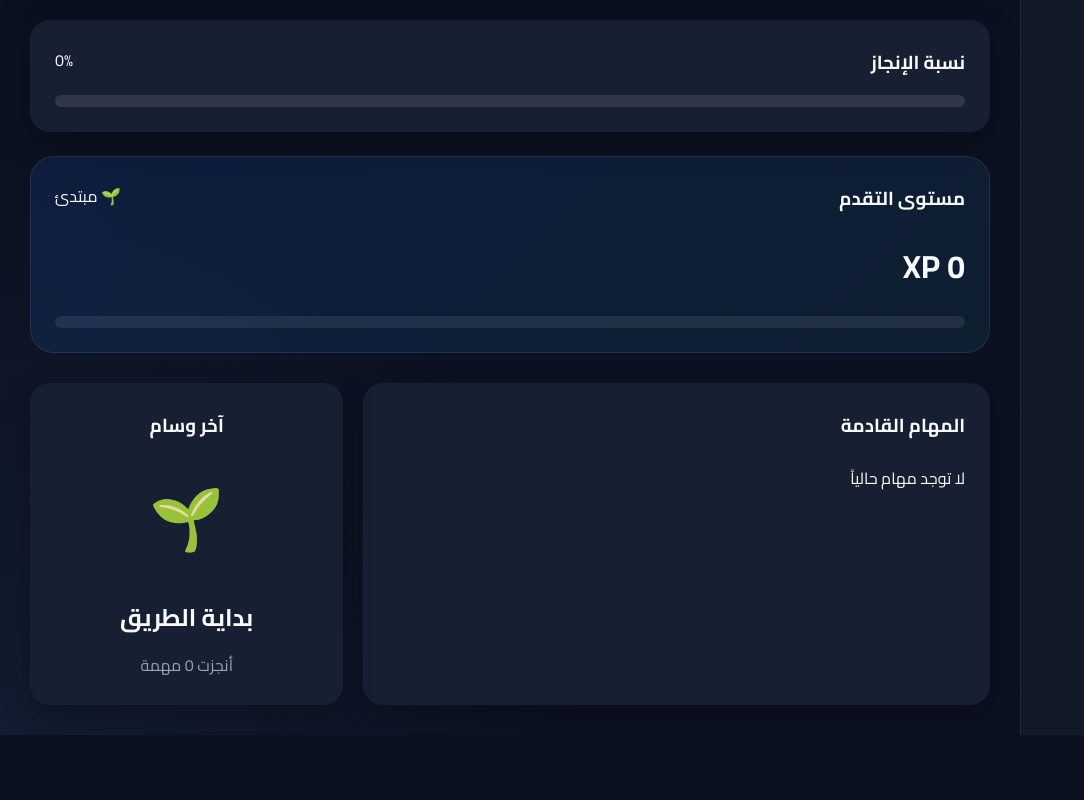
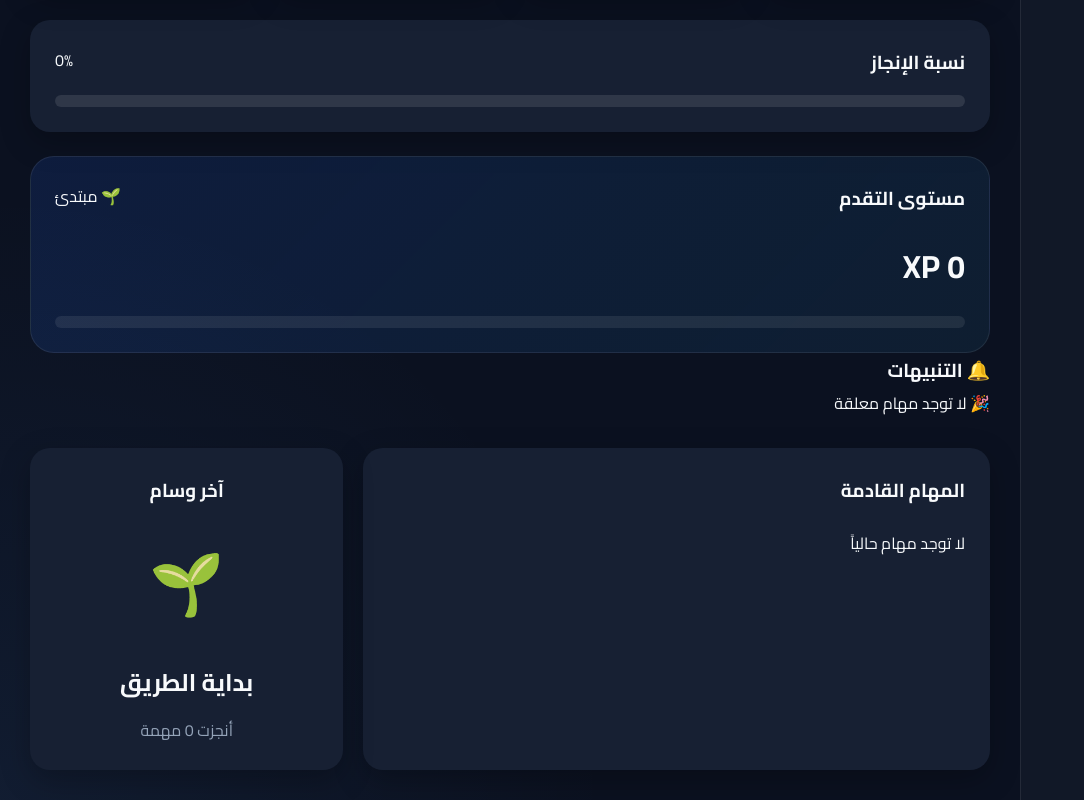
Before and after one commit to bt3762334-commits/study-shield, a React (Vite) app: page / in a window 1280 px wide. Shown: the part 778-1578 px from the top of the page, without its empty margins (0-1084 px from the left). Before the commit the page ends 1513 px from the top, so only its background shows below. Built offline with nearby package versions, Linux system fonts and the light colour scheme.

Commit message:
Update Home.jsx

```diff
--- a/src/pages/Home.jsx
+++ b/src/pages/Home.jsx
@@ -1,6 +1,8 @@
 import { useEffect, useState } from "react";
 
 import XPCard from "../components/ui/XPCard";
+
+import NotificationCenter from "../components/ui/NotificationCenter";
 
 import MainLayout from "../layout/MainLayout";
 import verse from "../data/quranVerse";
@@ -66,6 +68,8 @@ export default function Home() {
         progress={stats.progress}
       />
 <XPCard />
+      <NotificationCenter />
+
       <section className="dashboard-grid">
         <UpcomingTasks />
         <AchievementPreview />
```
